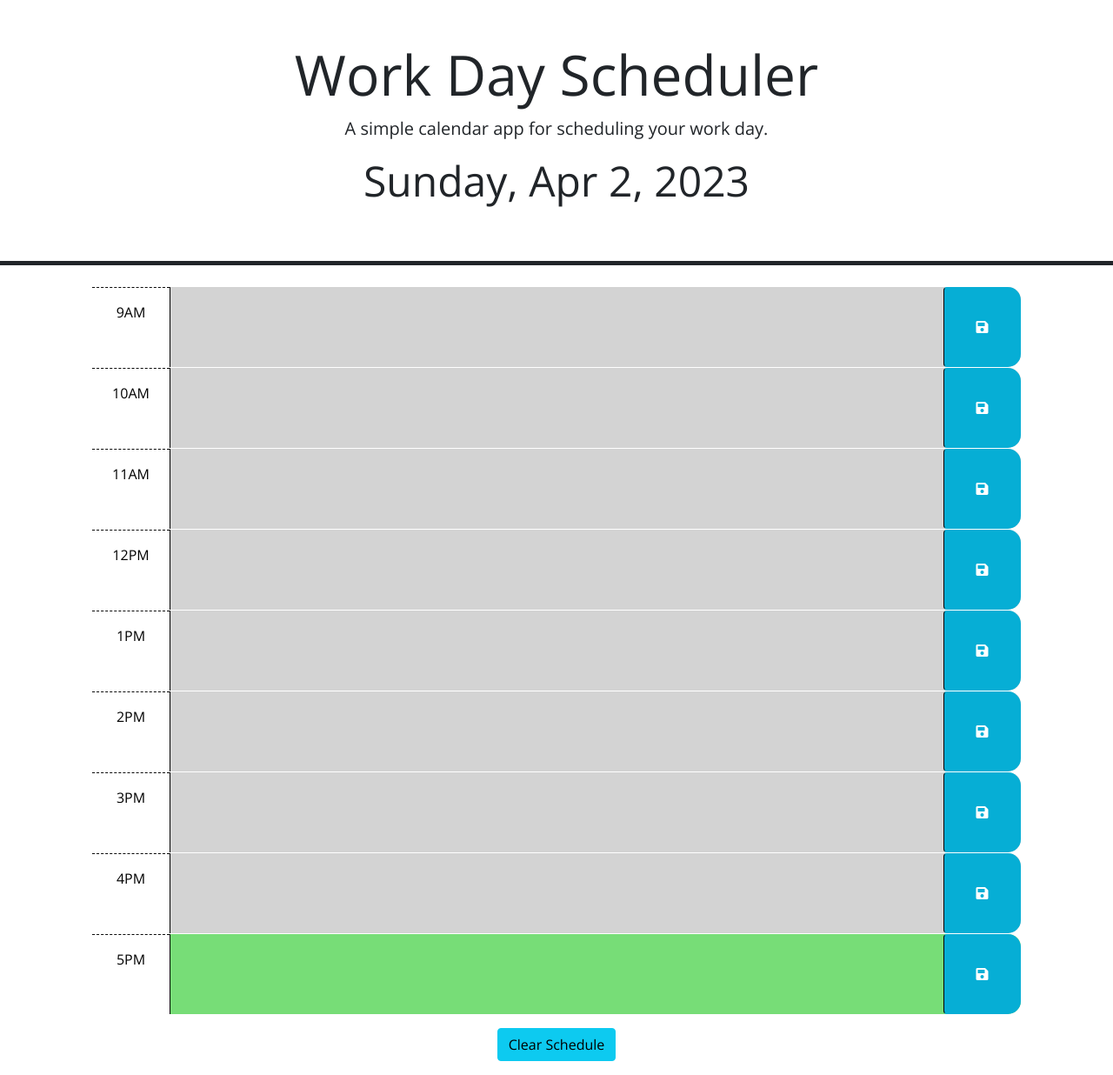
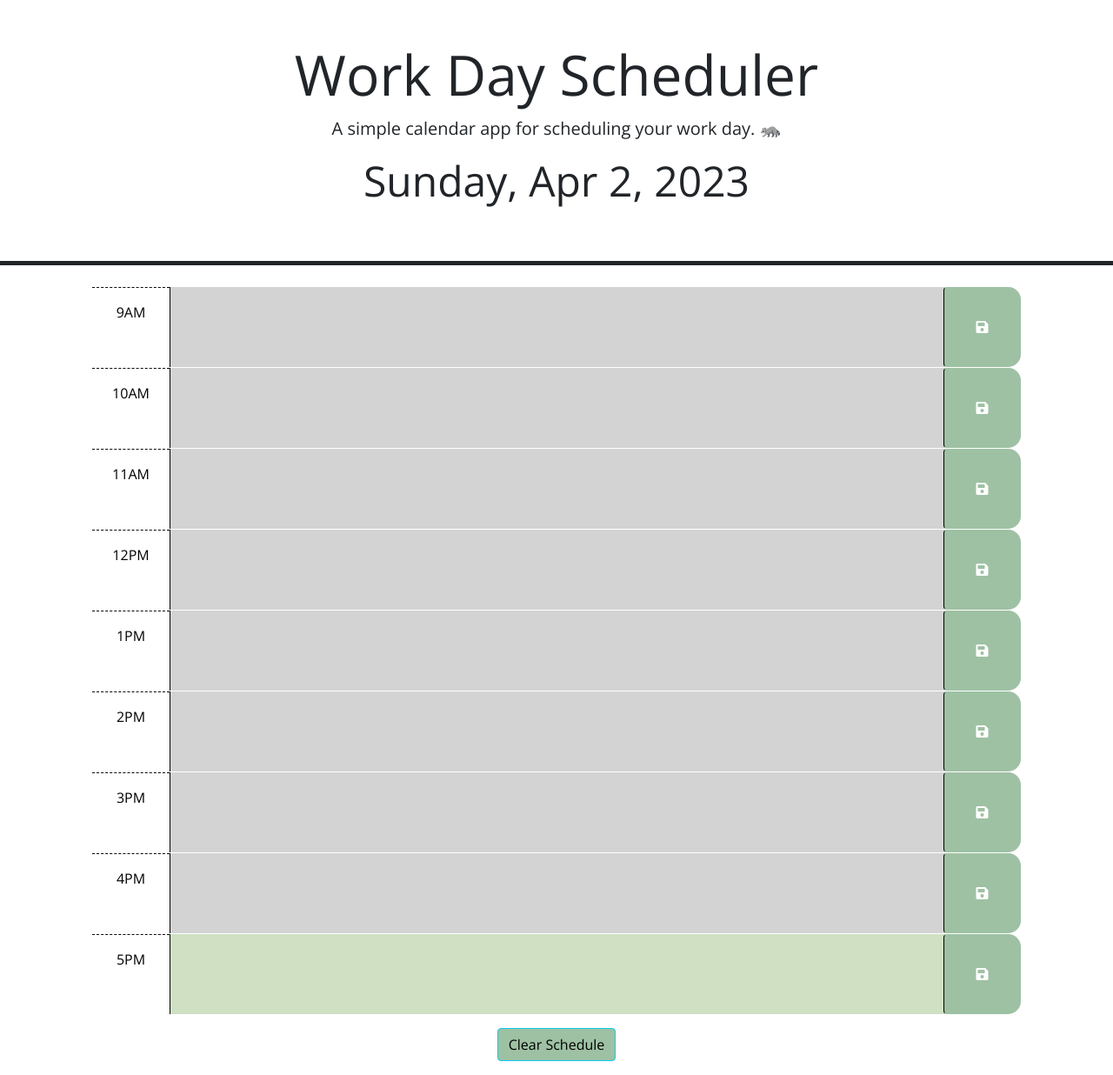
Before and after one commit to jaychan0125/WorkDay-Scheduler, a plain HTML site: page index.html in a window 1280 px wide. Shown: the whole page at 87% size. Drawn offline with nearby package versions, Linux system fonts and the light colour scheme.

Commit message:
changed colours

```diff
--- a/Assets/style.css
+++ b/Assets/style.css
@@ -36,12 +36,12 @@ textarea {
 }
 
 .present {
-  background-color: #77dd77;
+  background-color: #CFE0C3;
   color: white;
 }
 
 .future {
-  background-color: rgb(246, 246, 148);
+  background-color: #ffecb7;
   color: white;
 }
 
@@ -49,7 +49,7 @@ textarea {
   border-left: 1px solid black;
   border-top-right-radius: 15px;
   border-bottom-right-radius: 15px;
-  background-color: #06aed5;
+  background-color: #9EC1A3;
   color: white;
 }
 
@@ -57,3 +57,7 @@ textarea {
   font-size: 20px;
   transition: all 0.3s ease-in-out;
 }
+
+.clearBtn {
+  background-color: #9EC1A3;
+}
--- a/index.html
+++ b/index.html
@@ -27,7 +27,7 @@
   <body>
     <header class="p-5 mb-4 border-5 border-bottom border-dark text-center">
       <h1 class="display-3">Work Day Scheduler</h1>
-      <p class="lead">A simple calendar app for scheduling your work day.</p>
+      <p class="lead">A simple calendar app for scheduling your work day. 🦝</p>
       <p id="liveDate" class="display-5"></p>
       <p id="currentDay" class="lead"></p>
     </header>
@@ -107,7 +107,7 @@
       </div>
 
       <div id="clear" class="p-3 text-center">
-        <button type="button" class="btn btn-info">Clear Schedule</button>
+        <button type="button" class="btn btn-info clearBtn">Clear Schedule</button>
       </div>
 
     </div>
```
